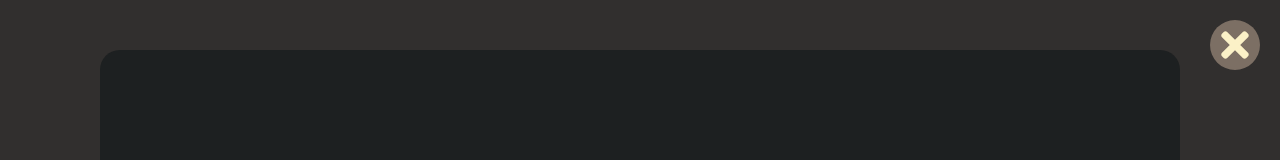
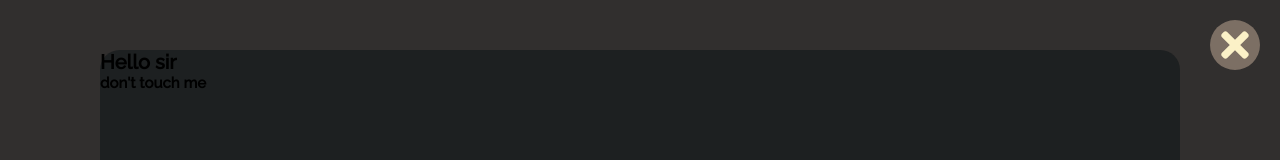
Before and after one commit to MenWhoRust/react-portfolio, a React (Create React App) app: page / in a window 1280 px wide. Both pictures are taken after a click on the element "Summary". Shown: the top 160 px of the page. Built offline with nearby package versions, Linux system fonts and the light colour scheme.

Commit message:
Added react-markdown

```diff
--- a/package.json
+++ b/package.json
@@ -12,6 +12,7 @@
     "node-sass": "^4.13.1",
     "react": "^16.12.0",
     "react-dom": "^16.12.0",
+    "react-markdown": "^4.3.1",
     "react-scripts": "3.4.0"
   },
   "scripts": {
--- a/src/App.js
+++ b/src/App.js
@@ -8,7 +8,7 @@ import Summary from "./components/summary";
 class App extends Component {
 
     modalMapping = {
-        Summary: Summary,
+        Summary: Summary(),
         Skills: null,
         Projects: null,
         Aspirations: null
--- a/src/components/hero-modal.jsx
+++ b/src/components/hero-modal.jsx
@@ -14,6 +14,7 @@ const HeroModal = (props) => {
                 <FontAwesomeIcon icon={faTimes}/>
             </div>
             <div className={getCurrentModalClass('hero-modal__content', props.isOpen)}>
+                {props.content}
             </div>
         </div>
     )
--- a/src/components/summary.jsx
+++ b/src/components/summary.jsx
@@ -1,11 +1,14 @@
 import React from "react";
 import summaryContent from "../resources/json/summary-content.json"
+import ReactMarkdown from "react-markdown";
 
 function Summary() {
 
     return(
       <div className={"summary__container theme-dark"}>
+          <ReactMarkdown className={"summary_content theme-dark"}>
           {summaryContent.content}
+          </ReactMarkdown>
       </div>
     );
 
--- a/src/resources/json/summary-content.json
+++ b/src/resources/json/summary-content.json
@@ -1,3 +1,3 @@
 {
-  "content": ""
+  "content": "# Hello sir \n ## don't touch me"
 }
```
Also changed, not shown: 1 other file (tests, documents, lock files or other folders).
